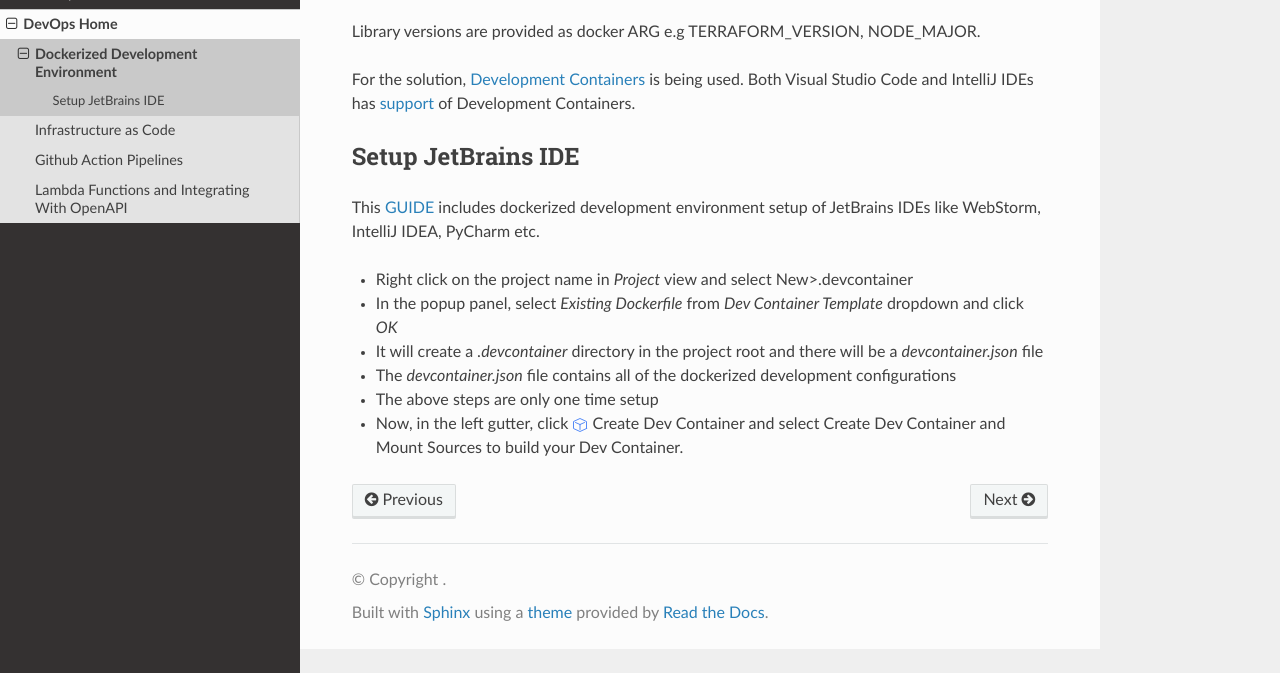
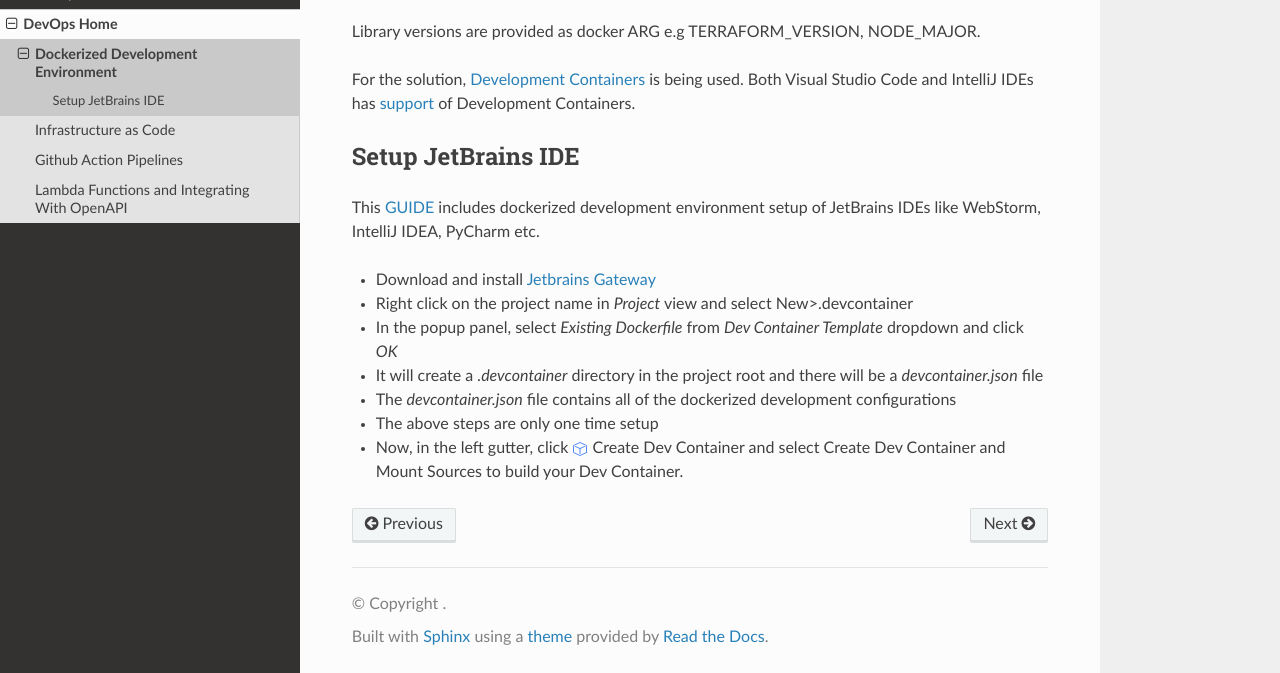
Before and after one commit to CraftsmenLtd/BloodConnect, a Sphinx documentation site: the page built from docs/devops/DockerizedDev.rst, in a window 1280 px wide and 1105 px high, cut to the strip 432-1105 px from the top of the window. Built offline with Sphinx 7.4.7 and the Read the Docs theme 3.1.0, drawn with Linux system fonts in a browser that asks for light colours.

Commit message:
I-#193: wip- containerized dev environment

```diff
--- a/docs/devops/DockerizedDev.rst
+++ b/docs/devops/DockerizedDev.rst
@@ -18,6 +18,7 @@ This `GUIDE <https://www.jetbrains.com/help/idea/connect-to-devcontainer.html#ne
 
 .. |container-ico| image:: ../assets/images/dockerize-intellij-icon.png
 
+- Download and install `Jetbrains Gateway <https://www.jetbrains.com/remote-development/gateway>`_
 - Right click on the project name in `Project` view and select New>.devcontainer
 - In the popup panel, select `Existing Dockerfile` from `Dev Container Template` dropdown and click `OK`
 - It will create a `.devcontainer` directory in the project root and there will be a `devcontainer.json` file
```
